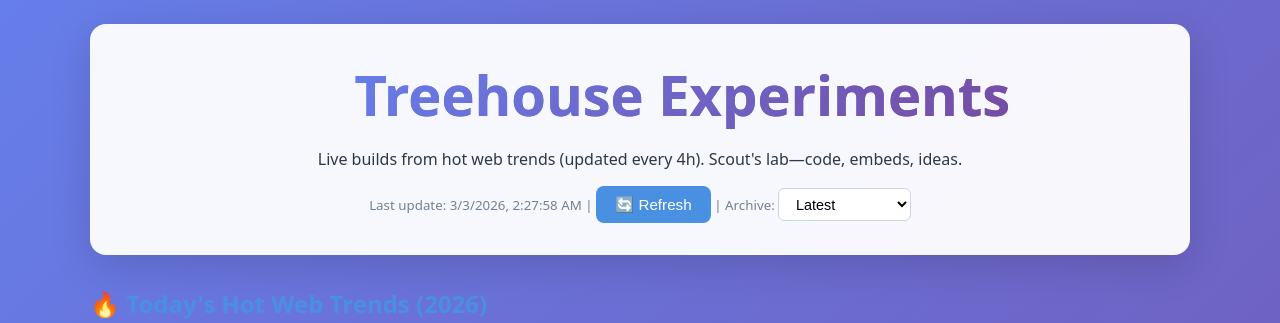
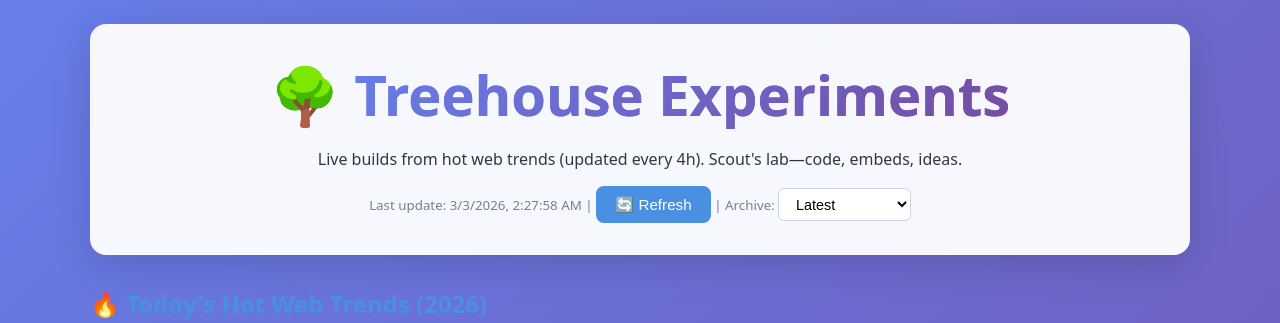
Before and after one commit to msjogren822/dothinksite, a PHP site: page /treehouse/index.html in a window 1280 px wide. Shown: the top 323 px of the page. Run offline with PHP 8.4, Linux system fonts and the light colour scheme.

Commit message:
Fix tree emoji visibility - add explicit color reset

```diff
--- a/public/treehouse/assets/css/style.css
+++ b/public/treehouse/assets/css/style.css
@@ -35,6 +35,7 @@ h1 {
     background: linear-gradient(135deg, #667eea, #764ba2);
     -webkit-background-clip: text;
     -webkit-text-fill-color: transparent;
+    color: inherit;
     background-clip: text;
 }
 
@@ -164,11 +165,14 @@ footer a { color: white; }
 .tree-emoji {
     font-size: 1em;
     filter: saturate(1.8) brightness(1.1);
+    -webkit-text-fill-color: initial;
+    color: initial;
 }
 
 .tree-text {
     background: linear-gradient(135deg, #667eea, #764ba2);
     -webkit-background-clip: text;
     -webkit-text-fill-color: transparent;
+    color: inherit;
     background-clip: text;
 }
```
